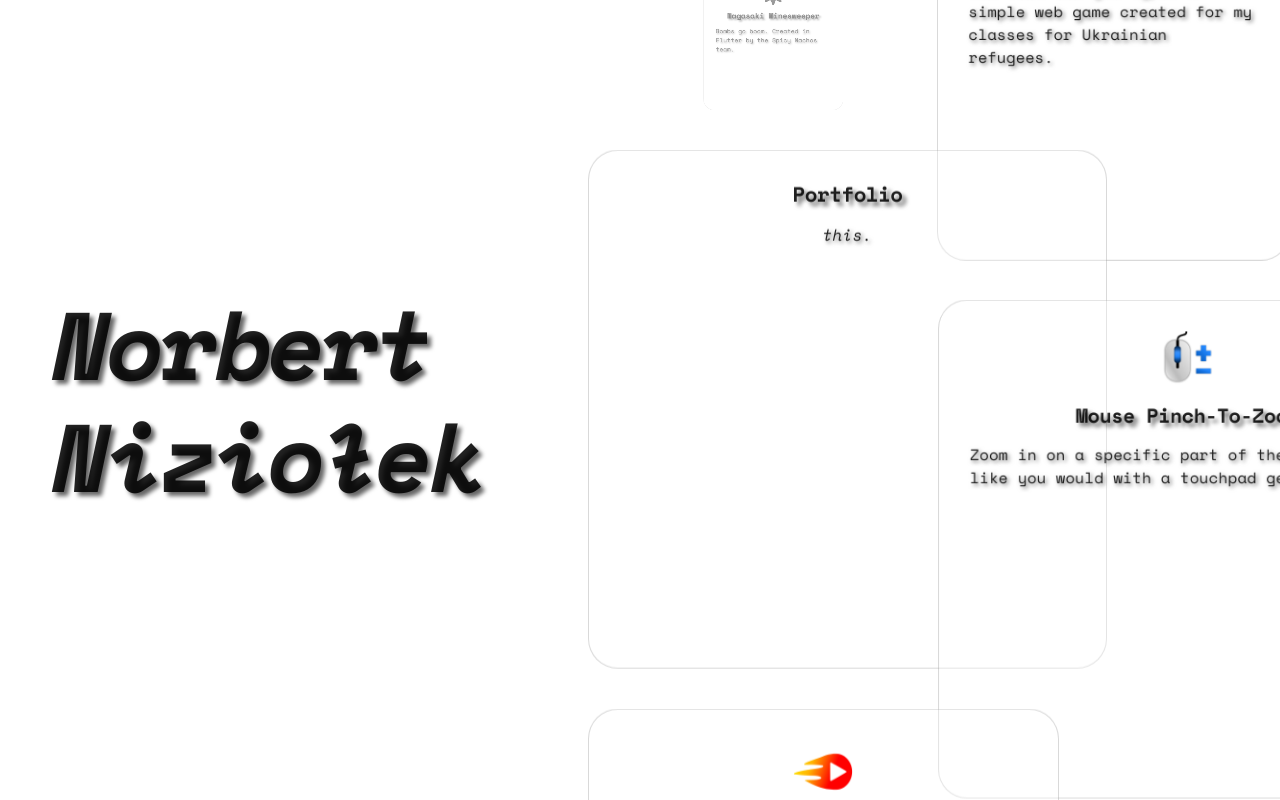
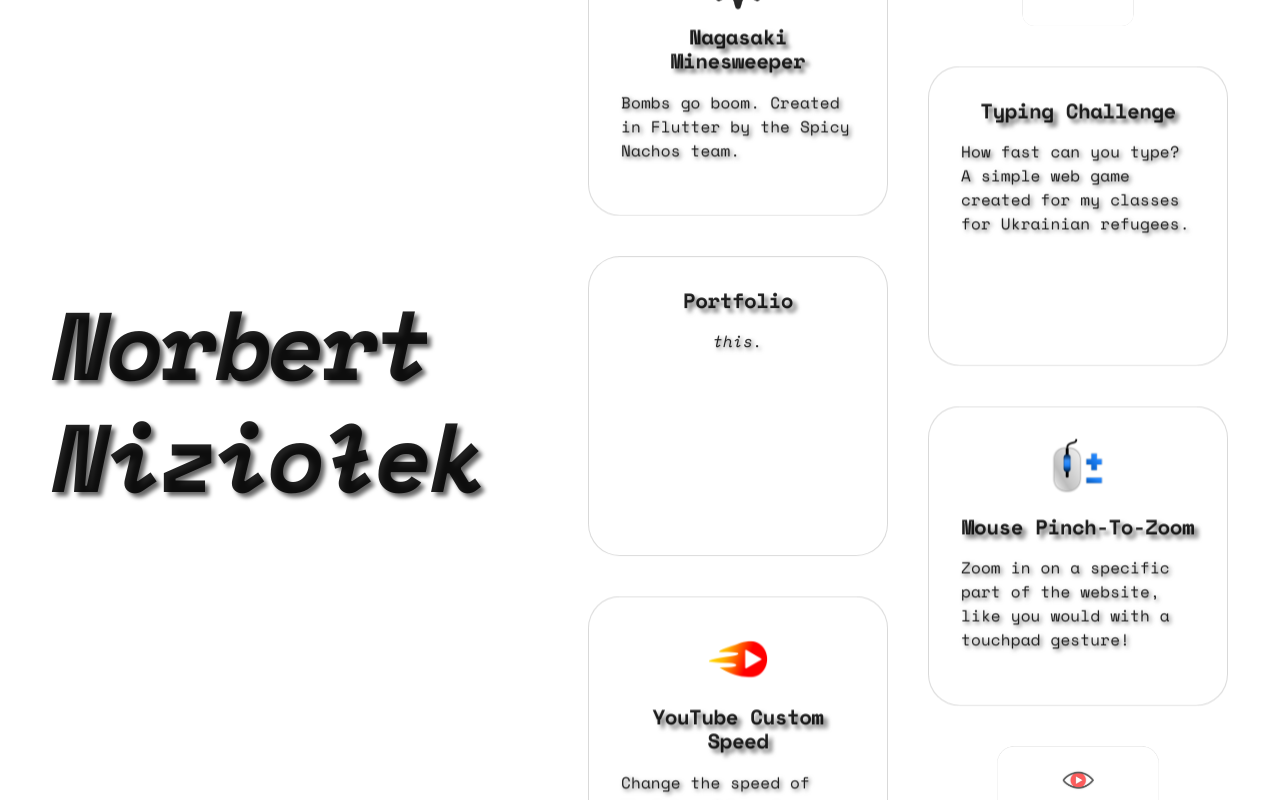
Before and after one commit to nizioleque/portfolio, a Next.js app: page / in a window 1280 px wide. Built offline with nearby package versions, Linux system fonts and the light colour scheme.

Commit message:
Add hover animation to cards

```diff
--- a/src/components/ExpandableCard.tsx
+++ b/src/components/ExpandableCard.tsx
@@ -12,15 +12,41 @@ const EASING_STEPS = new Array(EASING_STEPS_SIZE)
   .fill(0)
   .map((_, index) => EASING(index / EASING_STEPS_SIZE));
 
-const Card = styled(Box)({
-  padding: 4 * 8,
-  paddingBottom: 0,
-  flexShrink: 0,
+const Card = styled(Box)(({ theme }) =>
+  theme.unstable_sx({
+    padding: 4,
+    paddingBottom: 0,
+    flexShrink: 0,
 
-  background: 'rgb(255, 255, 255, 0.3)',
-  borderRadius: 30,
-  border: '1px rgb(0, 0, 0, 0.15) solid',
-});
+    background: 'rgb(255, 255, 255, 0.3)',
+    borderRadius: 8,
+    border: '1px rgb(0, 0, 0, 0.15) solid',
+
+    position: 'relative',
+    overflow: 'hidden',
+    '--x': '10px',
+    '--y': '10px',
+
+    '&::before': {
+      content: '""',
+      zIndex: -1,
+      width: 0,
+      height: 0,
+      background: 'radial-gradient(white 0%, rgb(255,0,0,0) 75%)',
+      position: 'absolute',
+      left: 'var(--x)',
+      top: 'var(--y)',
+      transition: `height 120ms cubic-bezier(0.61, 1, 0.88, 1), width 120ms cubic-bezier(0.61, 1, 0.88, 1)`,
+      transform: 'translate(-50%, -50%)',
+    },
+
+    '&:hover::before': {
+      transition: `height 120ms cubic-bezier(0.12, 0, 0.39, 0), width 120ms cubic-bezier(0.12, 0, 0.39, 0)`,
+      width: 1000,
+      height: 1000,
+    },
+  })
+);
 
 export interface ExpandableCardProps {
   width?: number;
@@ -100,6 +126,15 @@ function ExpandableCard({ content }: ExpandableCardProps) {
         ref={cardContainer}
       >
         <Card
+          onMouseMove={(event) => {
+            const target = event.currentTarget as HTMLElement;
+
+            const x = event.clientX - target.getBoundingClientRect().left;
+            const y = event.clientY - target.getBoundingClientRect().top;
+
+            target.style.setProperty('--x', `${x}px`);
+            target.style.setProperty('--y', `${y}px`);
+          }}
           ref={placeholder}
           sx={{
             gridColumn: 1,
--- a/src/components/ExtensionCard.tsx
+++ b/src/components/ExtensionCard.tsx
@@ -26,7 +26,7 @@ function ExtensionCard({
             height: chromeWebStoreButton.height,
           }}
         >
-          <Image src={chromeWebStoreButton} />
+          <Image alt='' src={chromeWebStoreButton} />
         </Box>
         <IconButton href={githubUrl} target='_blank'>
           <GitHub fontSize='large' />
```
